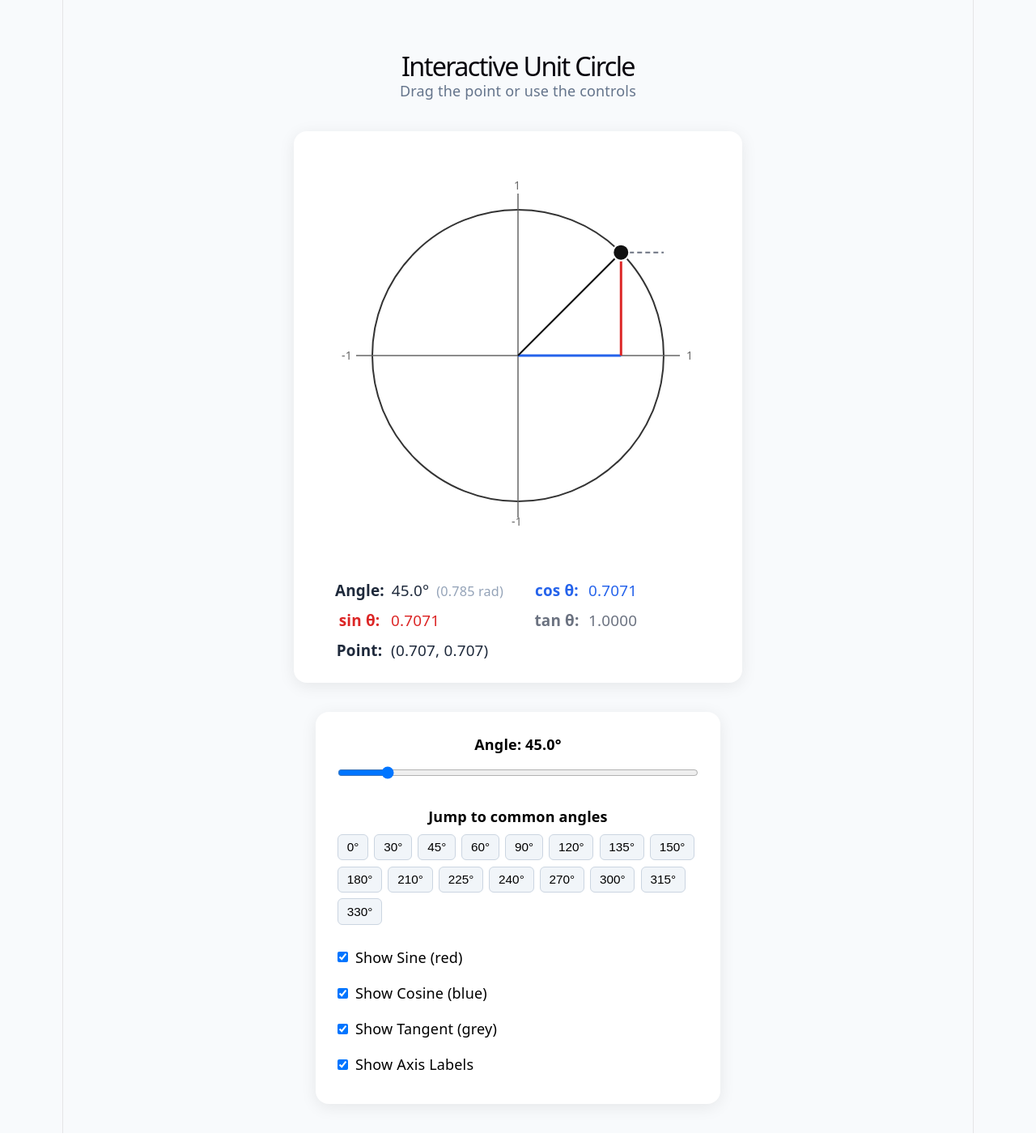
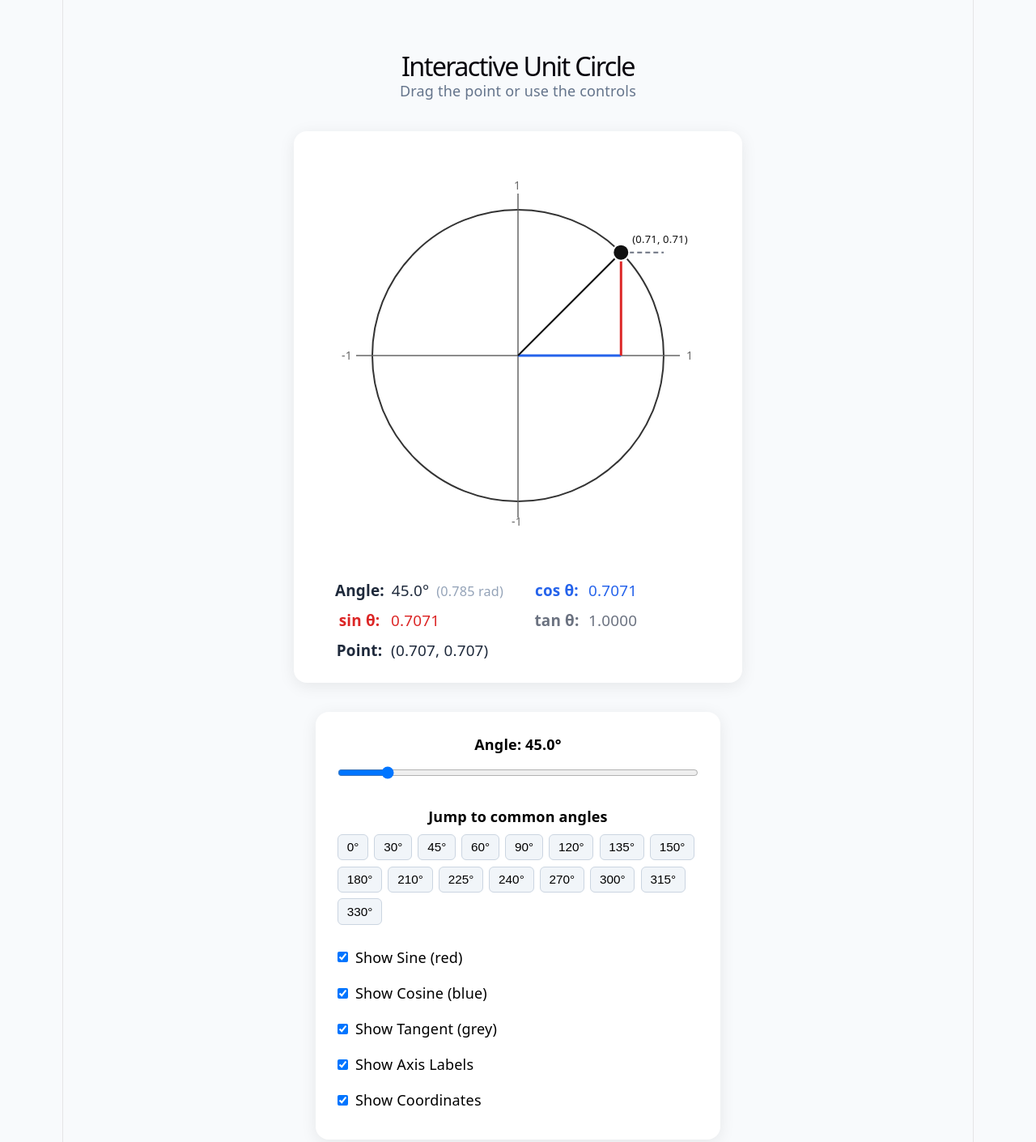
Before and after one commit to jacobwillgolden-svg/interactive-unit-circle, a React app in the folder frontend/: page / in a window 1280 px wide. Shown: the top 1410 px of the page at 81% size. Built offline with nearby package versions, Linux system fonts and the light colour scheme; the HTML template or start-up script is replaced by a standard one.

Commit message:
Add coords

```diff
--- a/frontend/src/App.jsx
+++ b/frontend/src/App.jsx
@@ -9,6 +9,7 @@ function App() {
   const [showCos, setShowCos] = useState(true)
   const [showTan, setShowTan] = useState(true)
   const [showLabels, setShowLabels] = useState(true)
+  const [showCoords, setShowCoords] = useState(true)
 
   return (
     <div className="app">
@@ -25,6 +26,7 @@ function App() {
           showCos={showCos}
           showTan={showTan}
           showLabels={showLabels}
+          showCoords={showCoords}
         />
 
         <Controls
@@ -38,6 +40,8 @@ function App() {
           setShowTan={setShowTan}
           showLabels={showLabels}
           setShowLabels={setShowLabels}
+          showCoords={showCoords}
+          setShowCoords={setShowCoords}
         />
       </main>
     </div>
--- a/frontend/src/components/Controls.jsx
+++ b/frontend/src/components/Controls.jsx
@@ -9,6 +9,8 @@ export default function Controls({
   setShowTan,
   showLabels,
   setShowLabels,
+  showCoords,
+  setShowCoords,
 }) {
   const commonAngles = [0, 30, 45, 60, 90, 120, 135, 150, 180, 210, 225, 240, 270, 300, 315, 330]
 
@@ -54,6 +56,10 @@ export default function Controls({
           <input type="checkbox" checked={showLabels} onChange={(e) => setShowLabels(e.target.checked)} />
           Show Axis Labels
         </label>
+        <label>
+          <input type="checkbox" checked={showCoords} onChange={(e) => setShowCoords(e.target.checked)} />
+          Show Coordinates
+        </label>
       </div>
     </div>
   )
--- a/frontend/src/components/UnitCircle.jsx
+++ b/frontend/src/components/UnitCircle.jsx
@@ -7,6 +7,7 @@ export default function UnitCircle({
   showCos,
   showTan,
   showLabels,
+  showCoords,
 }) {
   const svgRef = useRef(null)
   const [isDragging, setIsDragging] = useState(false)
@@ -112,6 +113,18 @@ export default function UnitCircle({
             <text x={center - 8} y={center + radius + 30} fontSize="14" fill="#666">-1</text>
           </>
         )}
+
+        {showCoords && (
+          <text
+            x={pointX + (x >= 0 ? 14 : -14)}
+            y={pointY + (y >= 0 ? -12 : 18)}
+            fontSize="13"
+            fill="#111"
+            textAnchor={x >= 0 ? 'start' : 'end'}
+          >
+            ({cos.toFixed(2)}, {sin.toFixed(2)})
+          </text>
+        )}
       </svg>
 
       <div className="values">
@@ -132,10 +145,12 @@ export default function UnitCircle({
           <span className="label">tan θ:</span>
           <span>{tan === Infinity ? 'undefined' : tan.toFixed(4)}</span>
         </div>
-        <div className="value-row">
-          <span className="label">Point:</span>
-          <span>({cos.toFixed(3)}, {sin.toFixed(3)})</span>
-        </div>
+        {showCoords && (
+          <div className="value-row">
+            <span className="label">Point:</span>
+            <span>({cos.toFixed(3)}, {sin.toFixed(3)})</span>
+          </div>
+        )}
       </div>
     </div>
   )
```
